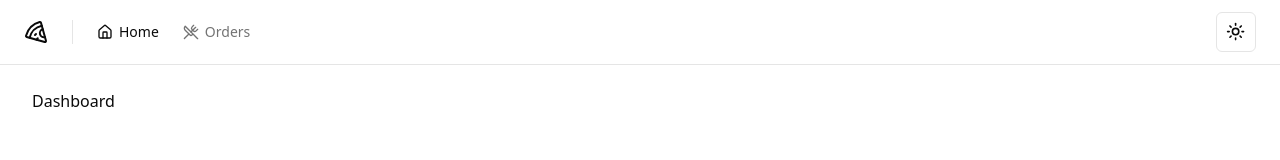
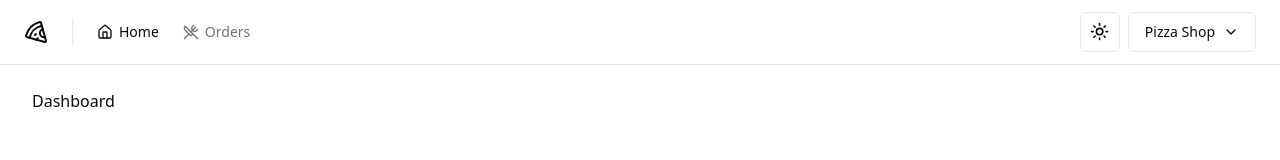
Before and after one commit to ruivergani/dashboard-shop-web, a React (Vite) app: page / in a window 1280 px wide. Shown: the top 160 px of the page. Built offline with nearby package versions, Linux system fonts and the light colour scheme.

Commit message:
Commit: Account Menu done

```diff
--- /dev/null
+++ b/src/components/account-menu.tsx
@@ -0,0 +1,47 @@
+import { Building, ChevronDown, LogOut } from "lucide-react"
+
+import { Button } from "./ui/button"
+import {
+  DropdownMenu,
+  DropdownMenuContent,
+  DropdownMenuItem,
+  DropdownMenuLabel,
+  DropdownMenuSeparator,
+  DropdownMenuTrigger,
+} from "./ui/dropdown-menu"
+
+export function AccountMenu() {
+  return (
+    <DropdownMenu>
+      <DropdownMenuTrigger asChild>
+        <Button
+          variant="outline"
+          className="flex select-none items-center gap-2"
+        >
+          Pizza Shop
+          <ChevronDown size={16}></ChevronDown>
+        </Button>
+      </DropdownMenuTrigger>
+      <DropdownMenuContent
+        align="end"
+        className="w-56"
+      >
+        <DropdownMenuLabel className="flex flex-col">
+          <span>Rui Neto</span>
+          <span className="text-xs font-normal text-muted-foreground">
+            ruiverganineto@gmail.com
+          </span>
+        </DropdownMenuLabel>
+        <DropdownMenuSeparator />
+        <DropdownMenuItem>
+          <Building className="mr-2 h-4 w-4"></Building>
+          <span>Shop Profile</span>
+        </DropdownMenuItem>
+        <DropdownMenuItem className="text-rose-500 dark:text-rose-400">
+          <LogOut className="mr-2 h-4 w-4"></LogOut>
+          <span>Exit</span>
+        </DropdownMenuItem>
+      </DropdownMenuContent>
+    </DropdownMenu>
+  )
+}
--- a/src/components/header.tsx
+++ b/src/components/header.tsx
@@ -2,6 +2,7 @@ import { Home, Pizza, UtensilsCrossed } from "lucide-react"
 
 import { Separator } from "@/components/ui/separator"
 
+import { AccountMenu } from "./account-menu"
 import { NavLink } from "./nav-link"
 import { ThemeToggle } from "./theme/theme-toggle"
 
@@ -29,6 +30,7 @@ export function Header() {
 
         <div className="ml-auto flex items-center gap-2">
           <ThemeToggle />
+          <AccountMenu />
         </div>
       </div>
     </div>
```
